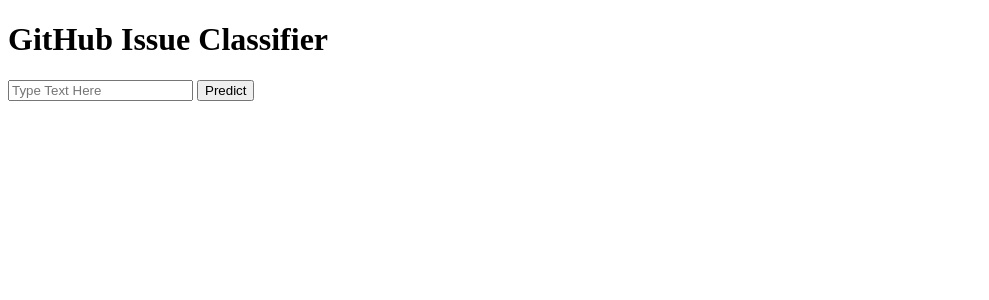
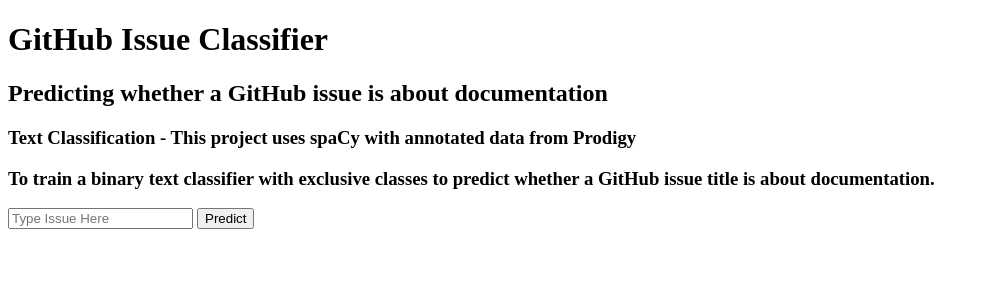
Before and after one commit to sudevansujit/github-issue-classifier, a Flask app: page / in a window 1280 px wide. Shown: the top 300 px of the page, without its empty margins (0-989 px from the left). Run offline with Flask 2, Linux system fonts and the light colour scheme; parts of the project's set-up code (start-up, migrations or seed data) failed here and were passed over.

Commit message:
Add files via upload

```diff
--- a/templates/index.html
+++ b/templates/index.html
@@ -14,10 +14,14 @@
 <body>
  <div class="login">
 	<h1>GitHub Issue Classifier</h1>
+        <h2>Predicting whether a GitHub issue is about documentation</h2>
+        <h3>Text Classification - This project uses spaCy with annotated data from Prodigy</h3>
+        <h3>To train a binary text classifier with exclusive classes to predict whether a GitHub issue title is about documentation.</h3>
 
      <!-- Main Input For Receiving Query to our ML -->
     <form action="{{ url_for('predict')}}"method="post">
-    	<input type="text" name="Git Issue" placeholder="Type Text Here" required="required" />
+    	<input type="text" name="Git Issue " placeholder="Type Issue Here" required="required" />
+
 
 
         <button type="submit" class="btn btn-primary btn-block btn-large">Predict</button>
```
